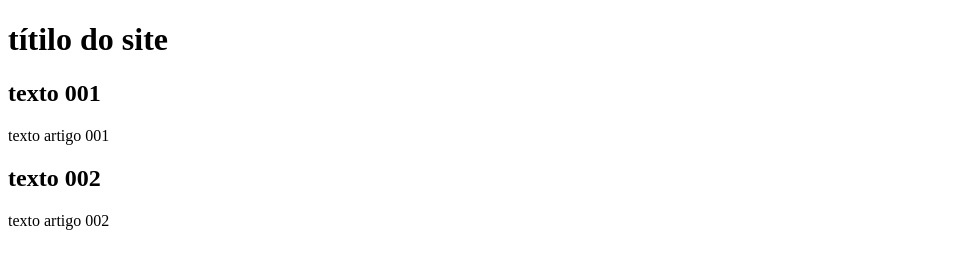
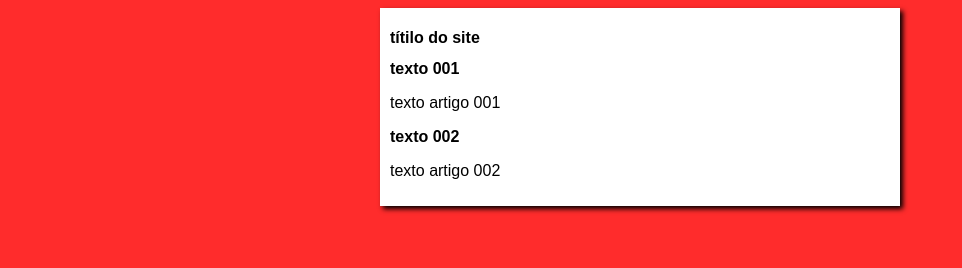
Before and after one commit to gabrielmeras/ola-mundo, a plain HTML site: page site-exemplo/index.html in a window 1280 px wide. Shown: the whole page, without its empty margins (0-962 px from the left). Drawn offline with Linux system fonts and the light colour scheme.

Commit message:
iniciei o design

```diff
--- /dev/null
+++ b/site-exemplo/estilo/style.css
@@ -0,0 +1,16 @@
+* {
+    font-family: Arial, Helvetica, sans-serif;
+    font-size: 16px;
+}
+
+body {
+    background-color: rgba(255, 8, 8, 0.852);
+}
+
+main {
+    background-color: white;
+    width: 500px;
+    margin: auto;
+    padding: 10px;
+    box-shadow: 3px 3px 5px black;
+}
--- a/site-exemplo/index.html
+++ b/site-exemplo/index.html
@@ -5,6 +5,7 @@
     <meta http-equiv="X-UA-Compatible" content="IE=edge">
     <meta name="viewport" content="width=device-width, initial-scale=1.0">
     <title>meu primeiro site</title>
+    <link rel="stylesheet" href="estilo/style.css">
 </head>
 <body>
     <main>
```
